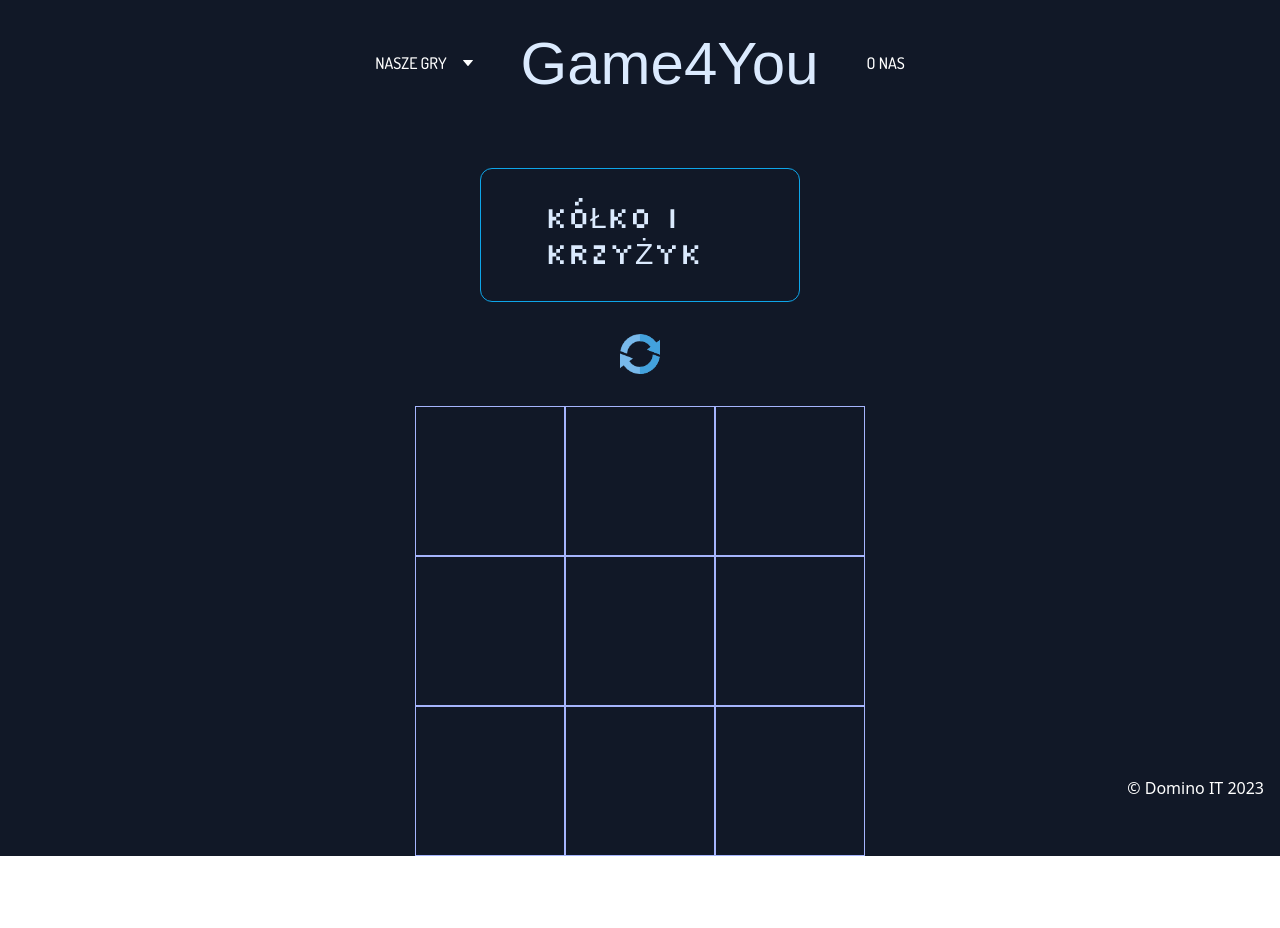
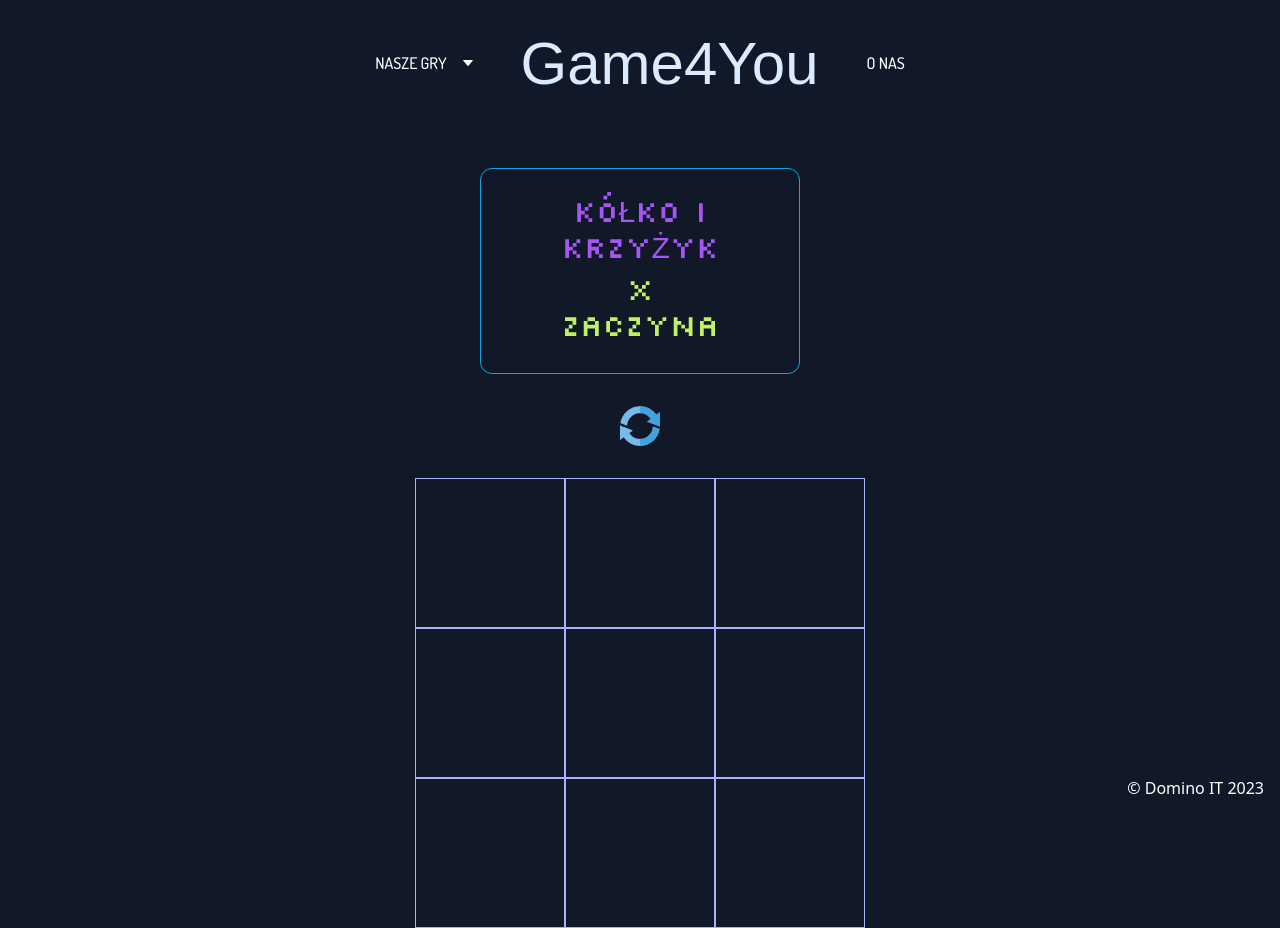
Before and after one commit to DominoxB/Game4You, a Vue app: page /TwoPlayers in a window 1280 px wide. Before the commit the page ends 856 px from the top, so only its background shows below. Built offline with nearby package versions, Linux system fonts and the light colour scheme; a web font is replaced by a local one; what tailwindcss-animated would draw is missing.

Commit message:
feat: add info whose turn it is

```diff
--- a/src/components/atoms/TicTacToeInfoBoard.vue
+++ b/src/components/atoms/TicTacToeInfoBoard.vue
@@ -1,7 +1,8 @@
 <template>
   <div
-    class="flex justify-center border border-sky-500 p-6 rounded-xl text-blue-100 text-3xl uppercase font-silk w-1/4">
-    <div class="px-10 py-1.5 rounded-md">{{ message }}</div>
+    class="text-center border border-sky-500 p-6 rounded-xl text-blue-100 text-3xl uppercase font-silk w-1/4">
+    <div class="text-purple-500">Kółko i krzyżyk</div>
+    <div class="px-10 py-1.5 rounded-md text-lime-300">{{ message }}</div>
   </div>
 </template>
 
--- a/src/components/organisms/TwoPlayersGame.vue
+++ b/src/components/organisms/TwoPlayersGame.vue
@@ -42,7 +42,7 @@ export default defineComponent({
     ConfettiExplosion
   },
   setup() {
-    const infoText = ref('Kółko i krzyżyk')
+    const infoText = ref('X zaczyna')
     const fieldX = ref([] as number[])
     const fieldO = ref([] as number[])
     const winX = ref([] as boolean[])
@@ -67,7 +67,7 @@ export default defineComponent({
     const refreshGame = () => {
       fieldX.value = []
       fieldO.value = []
-      infoText.value = 'Kółko i krzyżyk'
+      infoText.value = 'X zaczyna'
       isBlocked.value = false
       confetti.value = false
       selectNumber.value = 0
@@ -105,8 +105,10 @@ export default defineComponent({
 
     const selectField = (id: number) => {
       if (selectNumber.value % 2 === 1) { // nieparzysta
+        infoText.value = 'Kolej X'
         selectFieldO(id)
       } else {
+        infoText.value = 'Kolej O'
         selectFieldX(id)
       }
       const allId = fieldX.value.concat(fieldO.value)
```
